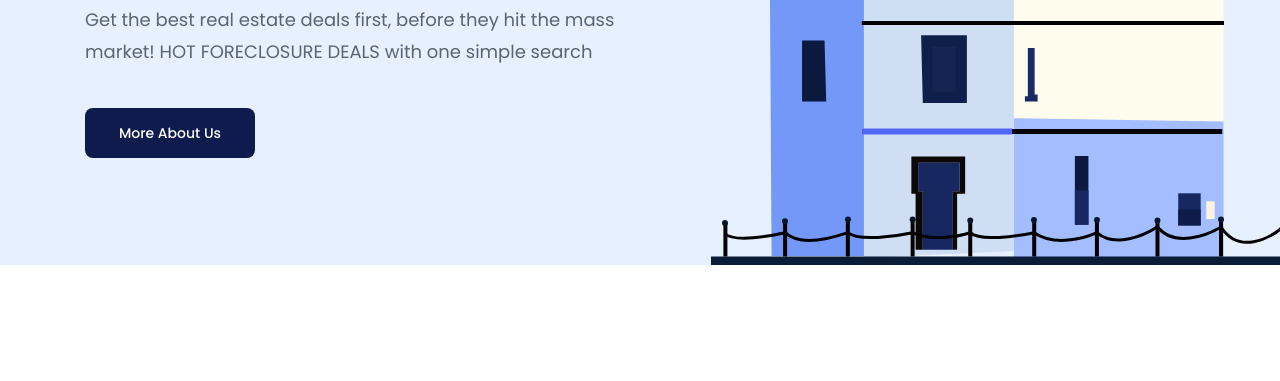
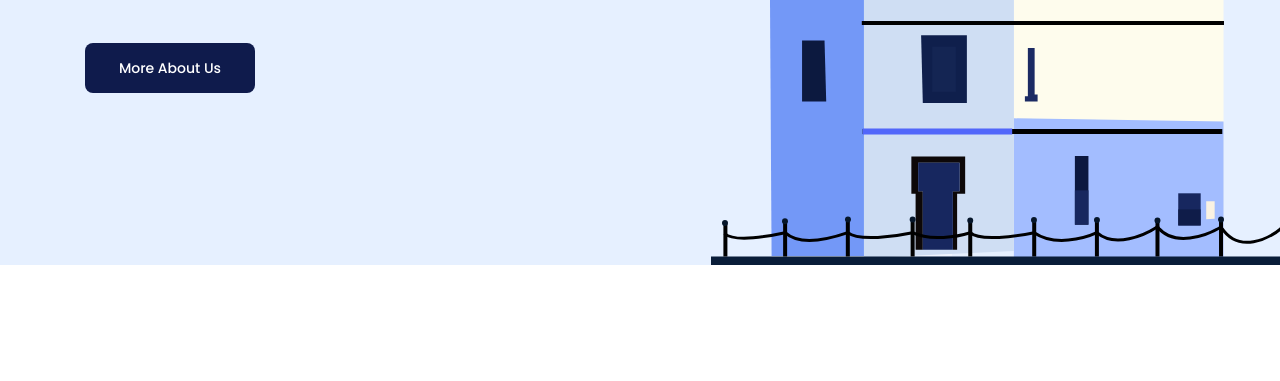
Before and after one commit to xiaoding1096/f8-html-01, a plain HTML site: page index.html in a window 1280 px wide. Shown: the part 535-916 px from the top of the page. Drawn offline with Linux system fonts and the light colour scheme.

Commit message:
fix section hero 2

```diff
--- a/assets/css/styles.css
+++ b/assets/css/styles.css
@@ -123,9 +123,6 @@ a {
 
 /*============== Hero=================*/
 
-.hero-wrap {
-    padding-top: 130px;
-}
 
 .hero-wrap .info {
     width: 51%;
```
